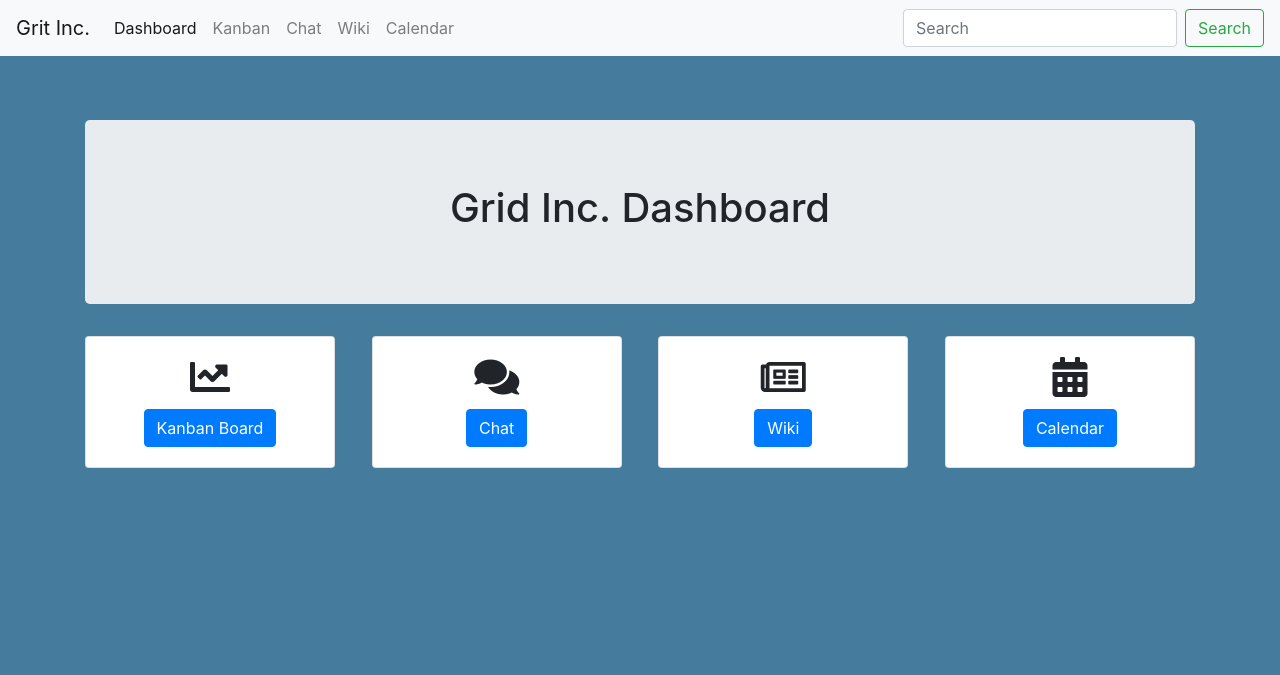
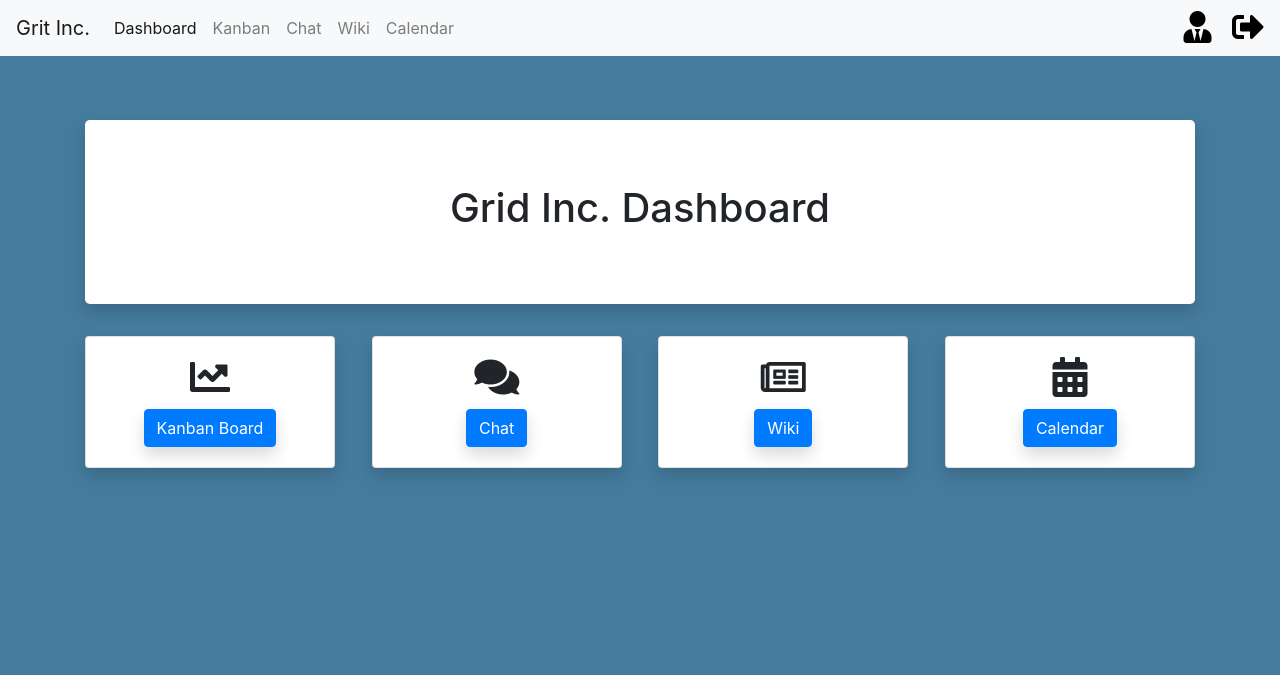
Before and after one commit to NoahLE/collaboration-tool, a Django app: page /gui/index/ in a window 1280 px wide. Shown: the top 675 px of the page. Run offline with Django 3.2, Linux system fonts and the light colour scheme; some libraries are stand-ins or nearby versions.

Commit message:
Fixed nav bar and changed some styling

```diff
--- a/jake_collab/gui/templates/gui/index.html
+++ b/jake_collab/gui/templates/gui/index.html
@@ -11,55 +11,55 @@
 {% endif %}
 
 <main role="main" class="container mt-5">
-  <div class="jumbotron">
+  <div class="jumbotron background-white shadow">
     <h1 class="text-center">Grid Inc. Dashboard</h1>
   </div>
 
   <div class="row justify-content-between mb-3 text-center">
-    <div class="col-auto">
-      <div class="card index-cards">
+    <div class="col-auto mb-3">
+      <div class="card index-cards shadow">
         <div class="card-body">
           <h5 class="card-title">
             <i class="fas fa-2x fa-chart-line"></i>
           </h5>
 
-          <a href="#" class="btn btn-primary">Kanban Board</a>
+          <a href="#" class="btn btn-primary shadow">Kanban Board</a>
         </div>
       </div>
     </div>
 
-    <div class="col-auto">
-      <div class="card index-cards">
+    <div class="col-auto mb-3">
+      <div class="card index-cards shadow">
         <div class="card-body">
           <h5 class="card-title">
             <i class="fas fa-2x fa-comments"></i>
           </h5>
 
-          <a href="#" class="btn btn-primary">Chat</a>
+          <a href="#" class="btn btn-primary shadow">Chat</a>
         </div>
       </div>
     </div>
 
-    <div class="col-auto">
-      <div class="card index-cards">
+    <div class="col-auto mb-3">
+      <div class="card index-cards shadow">
         <div class="card-body">
           <h5 class="card-title">
             <i class="far fa-2x fa-newspaper"></i>
           </h5>
 
-          <a href="#" class="btn btn-primary">Wiki</a>
+          <a href="#" class="btn btn-primary shadow">Wiki</a>
         </div>
       </div>
     </div>
 
-    <div class="col-auto">
-      <div class="card index-cards">
+    <div class="col-auto mb-3">
+      <div class="card index-cards shadow">
         <div class="card-body">
           <h5 class="card-title">
             <i class="fas fa-2x fa-calendar-alt"></i>
           </h5>
 
-          <a href="#" class="btn btn-primary">Calendar</a>
+          <a href="#" class="btn btn-primary shadow">Calendar</a>
         </div>
       </div>
     </div>
--- a/jake_collab/gui/templates/gui/login.html
+++ b/jake_collab/gui/templates/gui/login.html
@@ -18,7 +18,7 @@
         />
       </div>
 
-      <div class="row justify-content-center">
+      <div class="row justify-content-center"
         <p class="subtitle">Organization Name:
           <br>
           <u>The Software Foundry</u>
@@ -60,7 +60,7 @@
         <div class="row">
           <div class="col">
             <a href="{% url 'index' %}">
-              <button class="btn btn-lg btn-primary btn-block" type="submit">
+              <button class="btn btn-lg btn-primary btn-block shadow" type="submit">
                 Sign In
               </button>
             </a>
@@ -68,7 +68,7 @@
 
           <div class="col">
             <a href="{% url 'index' %}">
-              <button class="btn btn-lg btn-primary btn-block">
+              <button class="btn btn-lg btn-primary btn-block shadow">
                 Reset Credentials
               </button>
             </a>
--- a/jake_collab/gui/templates/gui/navbar.html
+++ b/jake_collab/gui/templates/gui/navbar.html
@@ -1,15 +1,24 @@
 <nav class="navbar navbar-expand-md navbar-light fixed-top bg-light">
   <a class="navbar-brand" href="#">Grit Inc.</a>
 
-  <button class="navbar-toggler" type="button" data-toggle="collapse" data-target="#navbarCollapse"
-          aria-controls="navbarCollapse" aria-expanded="false" aria-label="Toggle navigation">
+  <button class="navbar-toggler"
+          type="button"
+          data-toggle="collapse"
+          data-target="#navbarCollapse"
+          aria-controls="navbarCollapse"
+          aria-expanded="false"
+          aria-label="Toggle navigation"
+  >
     <span class="navbar-toggler-icon"></span>
   </button>
 
   <div class="collapse navbar-collapse" id="navbarCollapse">
     <ul class="navbar-nav mr-auto">
       <li class="nav-item active">
-        <a class="nav-link" href="{% url 'index' %}">Dashboard<span class="sr-only">(current)</span></a>
+        <a class="nav-link" href="{% url 'index' %}">
+          Dashboard
+          <span class="sr-only">(current)</span>
+        </a>
       </li>
 
       <li class="nav-item">
@@ -29,9 +38,18 @@
       </li>
     </ul>
 
-    <form class="form-inline mt-2 mt-md-0">
-      <input class="form-control mr-sm-2" type="text" placeholder="Search" aria-label="Search">
-      <button class="btn btn-outline-success my-2 my-sm-0" type="submit">Search</button>
-    </form>
+    <div>
+      <a class="color-black"
+         href="{% url 'login' %}"
+      >
+        <i class="fas fa-2x fa-user-tie mr-3"></i>
+      </a>
+
+      <a class="color-black"
+         href="{% url 'login' %}"
+      >
+        <i class="fas fa-2x fa-sign-out-alt"></i>
+      </a>
+    </div>
   </div>
 </nav>
--- a/jake_collab/static/css/main.css
+++ b/jake_collab/static/css/main.css
@@ -1,6 +1,10 @@
 .background {
   background: #457b9d;
   height: 100%;
+}
+
+.background-white {
+    background: white;
 }
 
 body {
@@ -8,6 +12,10 @@ body {
     padding-top: 4.5rem;
 }
 
+.color-black {
+    color: black;
+}
+
 .index-cards {
     min-width: 250px;
 }
--- a/jake_collab/templates/base.html
+++ b/jake_collab/templates/base.html
@@ -25,10 +25,10 @@
 <body class="background">
 {% block content %}{% endblock %}
 
-<script src="{% static 'js/jquery.min.js' %}"/>
-<script src="{% static 'js/popper.min.js' %}"/>
-<script src="{% static 'js/bootstrap.min.js' %}"/>
-<script src="{% static 'js/bootstrap.min.js.map' %}"/>
+<script src="{% static 'js/jquery.min.js' %}"></script>
+<script src="{% static 'js/popper.min.js' %}"></script>
+<script src="{% static 'js/bootstrap.min.js' %}"></script>
+<script src="{% static 'js/bootstrap.min.js.map' %}"></script>
 </body>
 
 </html>
```
